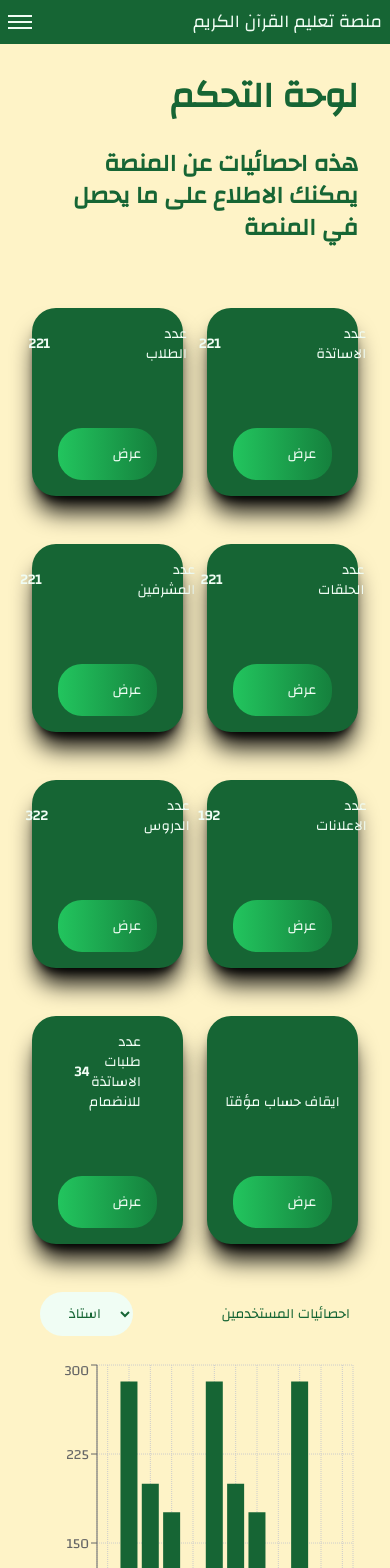
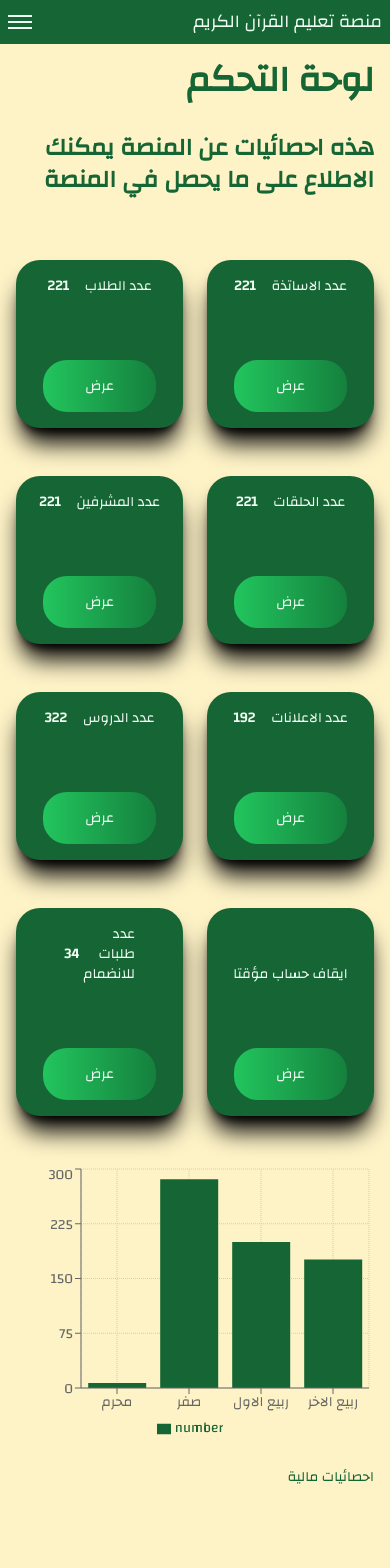
Before and after one commit to PROuserR/QuranLearningPlatform, a Next.js app: page /admin in a window 390 px wide. Shown: the top 1568 px of the page. Built offline with nearby package versions, Linux system fonts and the light colour scheme.

Commit message:
Finished mobile view for admin dashboard

```diff
--- a/src/app/admin/[type]/page.tsx
+++ b/src/app/admin/[type]/page.tsx
@@ -1,13 +1,42 @@
 'use client';
 import DataTable from "@/components/datatable";
+import { useEffect, useState } from "react";
+
 
 
 function Page({ params }: { params: { type: string } }) {
+    const [dynamicPath, setDynamicPath] = useState<string>();
+
+    useEffect(() => {
+        switch (params.type) {
+            case "students":
+                setDynamicPath("الطلاب")
+                break;
+            case "teachers":
+                setDynamicPath("الاساتذة")
+                break;
+            case "admins":
+                setDynamicPath("المشرفين")
+                break;
+            case "courses":
+                setDynamicPath("الحلقات")
+                break;
+            case "lessons":
+                setDynamicPath("الدروس")
+                break;
+            case "issues":
+                setDynamicPath("الاعلانات")
+                break;
+
+            default:
+                break;
+        }
+    })
+
     return (
         <main className="w-full flex flex-col gap-y-8">
-            {params.type}
             <section className="text-4xl font-bold ml-auto">
-                جدول الطلاب
+                جدول {dynamicPath}
             </section>
             <section>
                 <DataTable />
--- a/src/app/admin/page.tsx
+++ b/src/app/admin/page.tsx
@@ -2,7 +2,16 @@
 import { BarChart, Bar, XAxis, YAxis, CartesianGrid, Tooltip, Legend, ResponsiveContainer } from 'recharts';
 import { PieChart, Pie, Cell } from 'recharts';
 import Link from 'next/link';
+import { useState, useEffect, ChangeEvent } from "react";
 
+type ScreenSize = "xs" | "sm" | "md" | "lg" | "xl" | "2xl";
+
+type Month = {
+  name: string;
+  number: number;
+}
+
+function Page() {
   const data = [
     { name: 'محرم', number: 7 },
     { name: 'صفر', number: 286 },
@@ -25,9 +34,36 @@ const data2 = [
 
   const COLORS = ['#4ade80', '#166534'];
 
+  const [screenSize, setScreenSize] = useState<ScreenSize>("xs");
+  const [dataToBeDisplayed, setDataToBeDisplayed] = useState<Array<Month>>(data.slice(0, 6));
 
+  useEffect(() => {
+    const handleResize = () => {
+      const width = window.innerWidth;
+      if (width < 640) setScreenSize("xs");
+      else if (width < 768) setScreenSize("sm");
+      else if (width < 1024) setScreenSize("md");
+      else if (width < 1280) setScreenSize("lg");
+      else if (width < 1536) setScreenSize("xl");
+      else setScreenSize("2xl");
+    };
 
-function Page() {
+    // Run once on mount
+    handleResize();
+    window.addEventListener("resize", handleResize);
+    return () => window.removeEventListener("resize", handleResize);
+  }, []);
+
+  const handlePieChart = (e: ChangeEvent<HTMLSelectElement>) => {
+    const value = e.target.value;
+    if (value == "first-half") {
+      setDataToBeDisplayed(data.slice(0, 6))
+    }
+    if (value == "second-half") {
+      setDataToBeDisplayed(data.slice(5, 12))
+    }
+  }
+
   return (
     <main className='flex flex-col w-full gap-y-8 text-green-800'>
       <section className='flex flex-col ml-auto text-end w-auto gap-y-8 mb-8'>
@@ -41,65 +77,76 @@ function Page() {
       <section className='flex flex-col md:flex-row text-sm md:text-xl text-green-50 gap-y-8 md:gap-x-8 h-full'>
         <div className='w-full md:w-2/5 h-full grid grid-cols-2 gap-x-6 gap-y-12 text-end'>
           <div className='flex flex-col items-center justify-end w-full p-4 rounded-3xl bg-green-800 shadow-xl shadow-black gap-y-16'>
-            <div className='flex flex-row-reverse items-center justify-center w-full gap-x-24'>
+            <div className='flex flex-row-reverse items-center justify-center w-full gap-x-4 md:gap-x-24'>
               <span className=''> عدد الطلاب  </span>
               <span className='font-bold'> 221 </span>
             </div>
-            <Link href="admin/students" className='mx-auto font-extralight p-4 bg-gradient-to-r from-green-500 to-green-700 rounded-3xl w-5/6'> عرض </Link>
+            <Link href="admin/students" className='mx-auto text-center font-extralight p-4 bg-gradient-to-r from-green-500 to-green-700 rounded-3xl w-5/6'> عرض </Link>
           </div>
           <div className='flex flex-col items-center justify-end w-full p-4 rounded-3xl bg-green-800 shadow-xl shadow-black gap-y-16'>
-            <div className='flex flex-row-reverse items-center justify-center w-full gap-x-24'>
+            <div className='flex flex-row-reverse items-center justify-center w-full gap-x-4 md:gap-x-24'>
               <span className=''> عدد الاساتذة  </span>
               <span className='font-bold'> 221 </span>
             </div>
-            <Link href="admin/teachers" className='mx-auto font-extralight p-4 bg-gradient-to-r from-green-500 to-green-700 rounded-3xl w-5/6'> عرض </Link>
+            <Link href="admin/teachers" className='mx-auto text-center font-extralight p-4 bg-gradient-to-r from-green-500 to-green-700 rounded-3xl w-5/6'> عرض </Link>
           </div>
           <div className='flex flex-col items-center justify-end w-full p-4 rounded-3xl bg-green-800 shadow-xl shadow-black gap-y-16'>
-            <div className='flex flex-row-reverse items-center justify-center w-full gap-x-24'>
+            <div className='flex flex-row-reverse items-center justify-center w-full gap-x-4 md:gap-x-24'>
               <span className=''> عدد المشرفين  </span>
               <span className='font-bold'> 221 </span>
             </div>
-            <Link href="admin/admins" className='mx-auto font-extralight p-4 bg-gradient-to-r from-green-500 to-green-700 rounded-3xl w-5/6'> عرض </Link>
+            <Link href="admin/admins" className='mx-auto text-center font-extralight p-4 bg-gradient-to-r from-green-500 to-green-700 rounded-3xl w-5/6'> عرض </Link>
           </div>
           <div className='flex flex-col items-center justify-end w-full p-4 rounded-3xl bg-green-800 shadow-xl shadow-black gap-y-16'>
-            <div className='flex flex-row-reverse items-center justify-center w-full gap-x-24'>
+            <div className='flex flex-row-reverse items-center justify-center w-full gap-x-4 md:gap-x-24'>
               <span className=''> عدد الحلقات  </span>
               <span className='font-bold'> 221 </span>
             </div>
-            <Link href="admin/courses" className='mx-auto font-extralight p-4 bg-gradient-to-r from-green-500 to-green-700 rounded-3xl w-5/6'> عرض </Link>
+            <Link href="admin/courses" className='mx-auto text-center font-extralight p-4 bg-gradient-to-r from-green-500 to-green-700 rounded-3xl w-5/6'> عرض </Link>
           </div>
           <div className='flex flex-col items-center justify-end w-full p-4 rounded-3xl bg-green-800 shadow-xl shadow-black gap-y-16'>
-            <div className='flex flex-row-reverse items-center justify-center w-full gap-x-24'>
+            <div className='flex flex-row-reverse items-center justify-center w-full gap-x-4 md:gap-x-24'>
               <span className=''> عدد الدروس  </span>
               <span className='font-bold'> 322 </span>
             </div>
-            <Link href="admin/lessons" className='mx-auto font-extralight p-4 bg-gradient-to-r from-green-500 to-green-700 rounded-3xl w-5/6'> عرض </Link>
+            <Link href="admin/lessons" className='mx-auto text-center font-extralight p-4 bg-gradient-to-r from-green-500 to-green-700 rounded-3xl w-5/6'> عرض </Link>
           </div>
           <div className='flex flex-col items-center justify-end w-full p-4 rounded-3xl bg-green-800 shadow-xl shadow-black gap-y-16'>
-            <div className='flex flex-row-reverse items-center justify-center w-full gap-x-24'>
+            <div className='flex flex-row-reverse items-center justify-center w-full gap-x-4 md:gap-x-24'>
               <span className=''> عدد الاعلانات  </span>
               <span className='font-bold'> 192 </span>
             </div>
-            <Link href="admin/issues" className='mx-auto font-extralight p-4 bg-gradient-to-r from-green-500 to-green-700 rounded-3xl w-5/6'> عرض </Link>
+            <Link href="admin/issues" className='mx-auto text-center font-extralight p-4 bg-gradient-to-r from-green-500 to-green-700 rounded-3xl w-5/6'> عرض </Link>
           </div>
           <div className='flex flex-col items-center justify-end w-full p-4 rounded-3xl bg-green-800 shadow-xl shadow-black gap-y-16'>
             <div className='flex flex-row-reverse items-center justify-center w-full px-8'>
-              <span className='text-end'> عدد طلبات الاساتذة للانضمام  </span>
+              <span className='text-end'> عدد طلبات للانضمام  </span>
               <span className='font-bold'> 34 </span>
             </div>
-            <Link href="admin/requests" className='mx-auto font-extralight p-4 bg-gradient-to-r from-green-500 to-green-700 rounded-3xl w-5/6'> عرض </Link>
+            <Link href="admin/requests" className='mx-auto text-center font-extralight p-4 bg-gradient-to-r from-green-500 to-green-700 rounded-3xl w-5/6'> عرض </Link>
 
           </div>
           <div className='flex flex-col items-center justify-end w-full p-4 rounded-3xl bg-green-800 shadow-xl shadow-black gap-y-16'>
-            <div className='flex flex-row-reverse items-center justify-center w-full gap-x-24'>
+            <div className='flex flex-row-reverse items-center justify-center w-full gap-x-4 md:gap-x-24'>
               <span className='text-center'> ايقاف حساب مؤقتا </span>
             </div>
-            <Link href="admin/students" className='mx-auto font-extralight p-4 bg-gradient-to-r from-green-500 to-green-700 rounded-3xl w-5/6'> عرض </Link>
+            <Link href="admin/students" className='mx-auto text-center font-extralight p-4 bg-gradient-to-r from-green-500 to-green-700 rounded-3xl w-5/6'> عرض </Link>
 
           </div>
         </div>
-        <div className='flex flex-col w-full md:w-3/5 h-[1000px] py-4 md:px-4 gap-y-6 md:gapx-6'>
-          <div className='flex w-full justify-center items-center px-2 text-green-800 text-end'>
+        <div className='flex flex-col w-full md:w-3/5 h-[1000px] py-4 md:px-4 gap-y-6 md:gap-x-6'>
+          {screenSize == "xs" ? <ResponsiveContainer width="100%" height="45%" className="rounded-3xl">
+            <BarChart data={data.slice(0, 4)}>
+              <CartesianGrid strokeDasharray="1 1" />
+              <XAxis dataKey="name" interval={0} />
+              <YAxis />
+              <Tooltip />
+              <Legend />
+              <Bar dataKey="number" fill="#166534" />
+            </BarChart>
+          </ResponsiveContainer> : <div className='flex flex-col w-full h-full text-green-800 gap-y-8'>
+            <div className='flex flex-row-reverse gap-x-8 items-center text-green-800'>
+              <div className='flex w-1/2 justify-center items-center px-2 text-green-800 text-end'>
                 <select className='text-end px-4 py-2 rounded-3xl mr-auto bg-green-50'>
                   <option>استاذ</option>
                   <option>مشرف</option>
@@ -109,8 +156,17 @@ function Page() {
                   احصائيات المستخدمين
                 </span>
               </div>
-          <ResponsiveContainer width="100%" height="45%" className="rounded-3xl text-sm">
-            <BarChart data={data}>
+              <div className='flex flex-row-reverse items-center w-1/2'>
+                <span className=''> اختيار الوقت </span>
+                <select className='text-end px-4 py-2 rounded-3xl bg-green-50 mr-auto' onChange={(e) => handlePieChart(e)}>
+                  <option value="first-half"> النصف الاول </option>
+                  <option value="second-half"> النصف الثاني </option>
+                </select>
+              </div>
+            </div>
+
+            <ResponsiveContainer width="100%" height="100%" className="rounded-3xl">
+              <BarChart data={dataToBeDisplayed}>
                 <CartesianGrid strokeDasharray="1 1" />
                 <XAxis dataKey="name" interval={0} />
                 <YAxis />
@@ -119,11 +175,12 @@ function Page() {
                 <Bar dataKey="number" fill="#166534" />
               </BarChart>
             </ResponsiveContainer>
+          </div>}
 
-          <div className='text-green-800 text-end'>
+          <span className='text-green-800 text-end'>
             احصائيات مالية
-          </div>
-          <ResponsiveContainer width="100%" height="45%" className="rounded-3xl">
+          </span>
+          <ResponsiveContainer width="100%" height="100%" className="rounded-3xl">
             <PieChart>
               <Pie
                 data={data2}
@@ -147,7 +204,6 @@ function Page() {
         </div>
       </section>
     </main>
-
   )
 }
 
--- a/src/app/layout.tsx
+++ b/src/app/layout.tsx
@@ -25,7 +25,7 @@ export default function RootLayout({
         className={`${changa.className} antialiased bg-amber-100 text-green-900`}
       >
         <Navbar />
-        <div className="p-8">
+        <div className="md:p-8 p-4">
           {children}
         </div>
 
--- a/src/components/datatable.tsx
+++ b/src/components/datatable.tsx
@@ -23,6 +23,8 @@ type User = {
     createdAt: string;
     isActive: string;
 };
+
+
 
 // Dummy data
 const users = [
@@ -69,6 +71,7 @@ function DataTable() {
         data: users,
         columns,
         state: { sorting, columnFilters },
+        columnResizeMode: "onChange",
         onSortingChange: setSorting,
         onColumnFiltersChange: setColumnFilters,
         getCoreRowModel: getCoreRowModel(),
@@ -105,8 +108,8 @@ function DataTable() {
 
     return (
         <main className='h-[75vh] w-full flex flex-col gap-y-8 '>
-            <section className="flex flex-row-reverse gap-x-8 w-full font-bold">
-                <div className="flex flex-row-reverse justify-center items-center gap-x-4 px-6 py-2 bg-green-50  border-green-800 rounded-3xl w-1/5">
+            <section className="flex flex-col gap-y-4 md:flex-row-reverse md:gap-x-8 w-full font-bold">
+                <div className="flex flex-row-reverse w-full md:w-1/5 justify-center items-center gap-x-4 px-6 py-2 bg-green-50  border-green-800 rounded-3xl">
                     <input type="text" placeholder="بحث" className="border-0 outline-none text-end bg-green-50 w-full h-full" onChange={(e) =>
                         table.getColumn(filterQuery)?.setFilterValue(e.target.value)}
                     />
@@ -126,9 +129,9 @@ function DataTable() {
                     </div>
                 </div>
 
-                <div className='flex mr-auto gap-x-4 bg-green-50  border-green-800 rounded-3xl p-2'>
+                <div className='flex ml-auto md:mr-auto md:ml-0 gap-x-4 bg-green-50  border-green-800 rounded-3xl p-2'>
                     <button className="flex w-auto items-center justify-center"><BsFunnel className="w-6 h-6" onClick={() => setIsFilterShown(!isFilterShown)} /></button>
-                    {isFilterShown ? <select className="bg-transparent flex items-center justify-center mr-auto w-auto outline-none text-center" onChange={handleFilterChange}>
+                    {isFilterShown ? <select className="bg-transparent flex items-center justify-center w-auto outline-none text-center" onChange={handleFilterChange}>
                         <option value="id"> الرقم التسلسلي  </option>
                         <option value="name"> اسم </option>
                         <option value="createdAt"> تاريخ </option>
@@ -136,8 +139,8 @@ function DataTable() {
                 </div>
             </section>
 
-            <table className="bg-amber-50 w-full h-full text-center">
-                <thead >
+            <table className="bg-amber-50 w-2/3 md:w-full mx-auto h-full text-center">
+                <thead>
                     {table.getHeaderGroups().map((headerGroup) => (
                         <tr key={headerGroup.id}>
                             {headerGroup.headers.map((header) => (
@@ -164,13 +167,12 @@ function DataTable() {
                 </tbody>
             </table>
 
-            {/* Pagination Controls */}
-            <section className='px-4 text-green-800 flex w-full items-center justify-end'>
-                <div className='font-extralight p-4 bg-gradient-to-r from-green-500 to-green-700 rounded-3xl text-green-50 mr-auto'>
+            <section className='md:px-4 text-green-800 flex w-full items-center justify-end'>
+                <div className='font-extralight p-2 md:p-4 bg-gradient-to-r from-green-500 to-green-700 rounded-3xl text-green-50 mr-auto'>
                     <button> اضافة طالب </button>
                 </div>
 
-                <div>
+                <div className='flex w-auto ml-auto'>
                     <button
                         onClick={() => table.nextPage()}
                         disabled={!table.getCanNextPage()}
@@ -189,7 +191,6 @@ function DataTable() {
                     </button>
                 </div>
             </section>
-
         </main>
 
     )
--- a/src/components/navbar.tsx
+++ b/src/components/navbar.tsx
@@ -11,31 +11,9 @@ function Navbar() {
   }
 
   return (
-    <nav className='text-lg md:text-2xl w-full bg-green-800 text-green-50 md:px-4 md:py-2 p-2 flex flex-row-reverse items-center justify-center'>
-      <Link href="/">منصة تعليم القرآن الكريم</Link>
-      <Image
-        src="/Quran.png" // path relative to public folder
-        alt="Quran"
-        width="64"
-        height="64"
-        className='hidden md:flex'
-      />
-      <div className='hidden md:flex flex-row items-center justify-center md:gap-x-8 gap-x-2 mr-auto'>
-        <Link href="/login" className='hover:underline'>
-          تسجيل الدخول
-        </Link>
-        <Link href="/about" className='hover:underline'>
-          حول
-        </Link>
-      </div>
+    <nav className='text-lg md:text-2xl w-full bg-green-800 text-green-50 flex flex-row-reverse items-center justify-center'>
 
-      <div className='flex flex-col md:hidden w-auto gap-y-1 mr-auto' onClick={toggleMenu}>
-        <div className='flex w-6 bg-green-50 py-[1px] px-3'></div>
-        <div className='flex w-6 bg-green-50 py-[1px] px-3'></div>
-        <div className='flex w-6 bg-green-50 py-[1px] px-3'></div>
-      </div>
-
-      {isMenuShown ? <div className='h-screen w-screen left-0 top-0 text-4xl bg-green-400 absolute z-10 flex flex-col'>
+      {isMenuShown ? <div className='h-screen w-screen p-0 left-0 top-0 text-4xl bg-green-400 absolute z-10 flex flex-col'>
         <div className='flex flex-row-reverse w-full items-center px-4'>
           <Image
             src="/Quran.png" // path relative to public folder
@@ -56,7 +34,31 @@ function Navbar() {
           <Link href="/login" onClick={toggleMenu}>تسجيل الدخول</Link>
           <Link href="/about" onClick={toggleMenu}>حول</Link>
         </motion.div>
-      </div> : null}
+      </div> :
+        <div className='w-full flex flex-row-reverse items-center md:px-4 md:py-2 p-2 '>
+          <Link href="/">منصة تعليم القرآن الكريم</Link>
+          <Image
+            src="/Quran.png" // path relative to public folder
+            alt="Quran"
+            width="64"
+            height="64"
+            className='hidden md:flex'
+          />
+          <div className='hidden md:flex flex-row items-center justify-center md:gap-x-8 gap-x-2 mr-auto'>
+            <Link href="/login" className='hover:underline'>
+              تسجيل الدخول
+            </Link>
+            <Link href="/about" className='hover:underline'>
+              حول
+            </Link>
+          </div>
+
+          <div className='flex flex-col md:hidden w-auto gap-y-1 mr-auto' onClick={toggleMenu}>
+            <div className='flex w-6 bg-green-50 py-[1px] px-3'></div>
+            <div className='flex w-6 bg-green-50 py-[1px] px-3'></div>
+            <div className='flex w-6 bg-green-50 py-[1px] px-3'></div>
+          </div>
+        </div>}
 
     </nav>
   )
```
Lines whose indentation alone changed are shown as unchanged.
